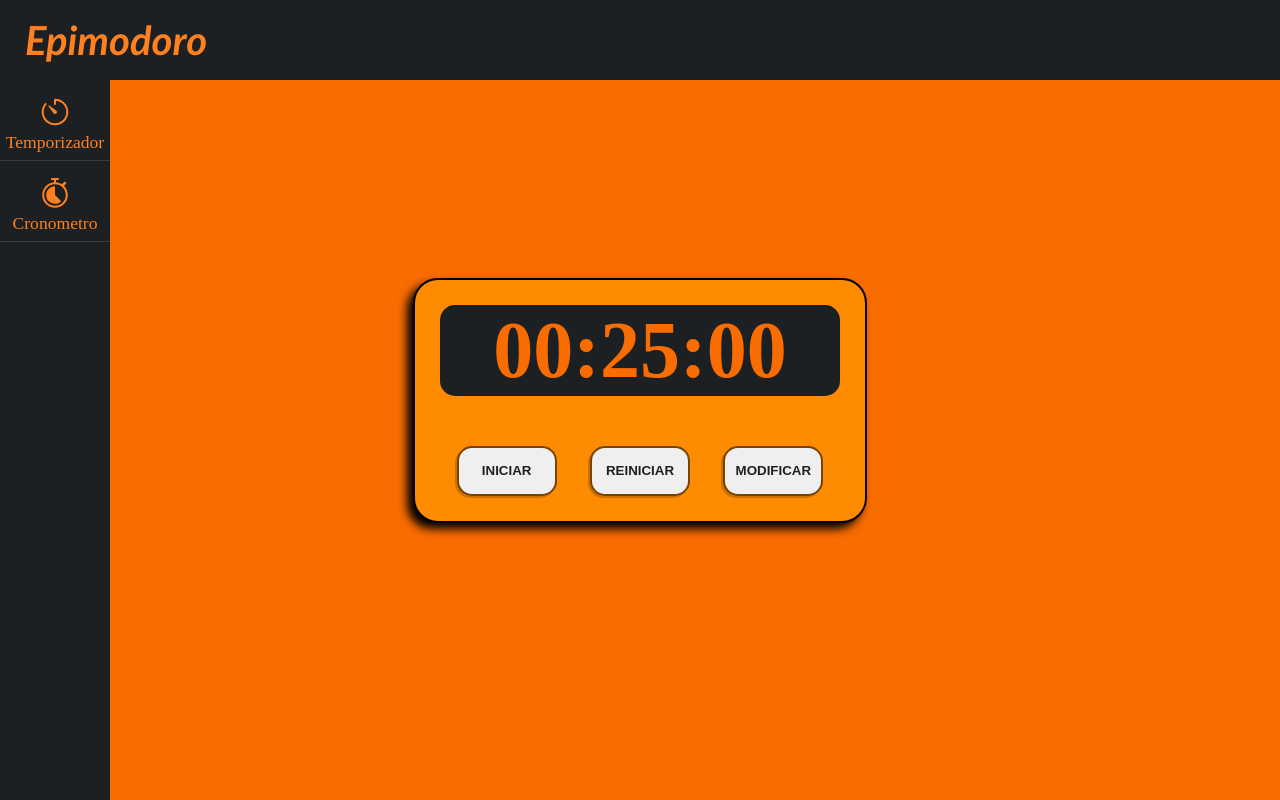
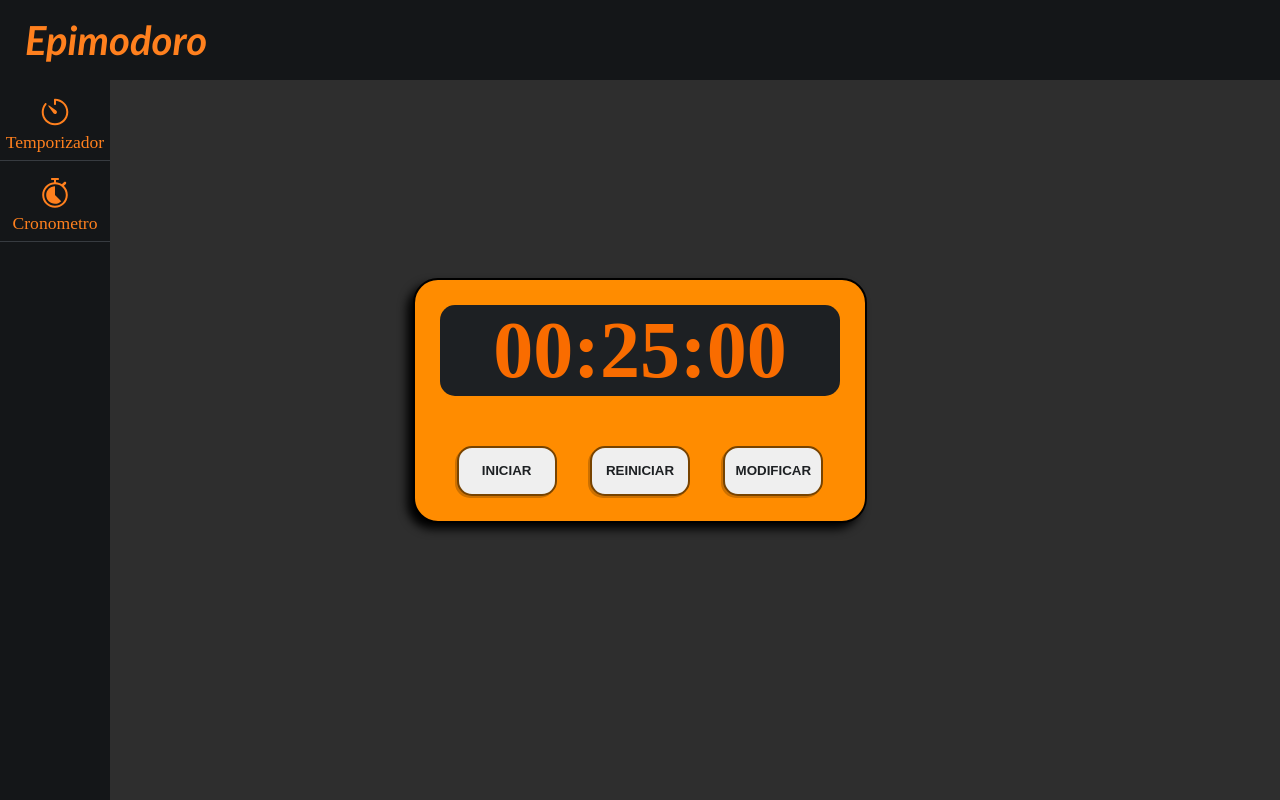
Before and after one commit to valdoryon/epimodoro, a React (Vite) app: page /temporizador in a window 1280 px wide. Built offline with nearby package versions, Linux system fonts and the light colour scheme.

Commit message:
background colors changes

```diff
--- a/src/components/Navbar/Navbar.css
+++ b/src/components/Navbar/Navbar.css
@@ -1,7 +1,7 @@
 .navbar-main_container {
     display: grid;
     place-items: center left;
-    background-color: #1D2023;
+    background-color: #141618;
     width: 100%;
     height: 80px;
     position: absolute;
--- a/src/components/Sidebar/Sidebar.css
+++ b/src/components/Sidebar/Sidebar.css
@@ -1,6 +1,6 @@
 .sidebar-main-container {
     position: absolute;
-    background-color: #1D2023;
+    background-color: #141618;
     width: 110px;
     height: 100%;
 }
--- a/src/index.css
+++ b/src/index.css
@@ -4,7 +4,8 @@
 }
 
 html {
-    background-color: #f96c00;
+    background-color: #2e2e2e;
+    /* background-color: #f96c00; */
 }
 
 html, body, #root {
```
